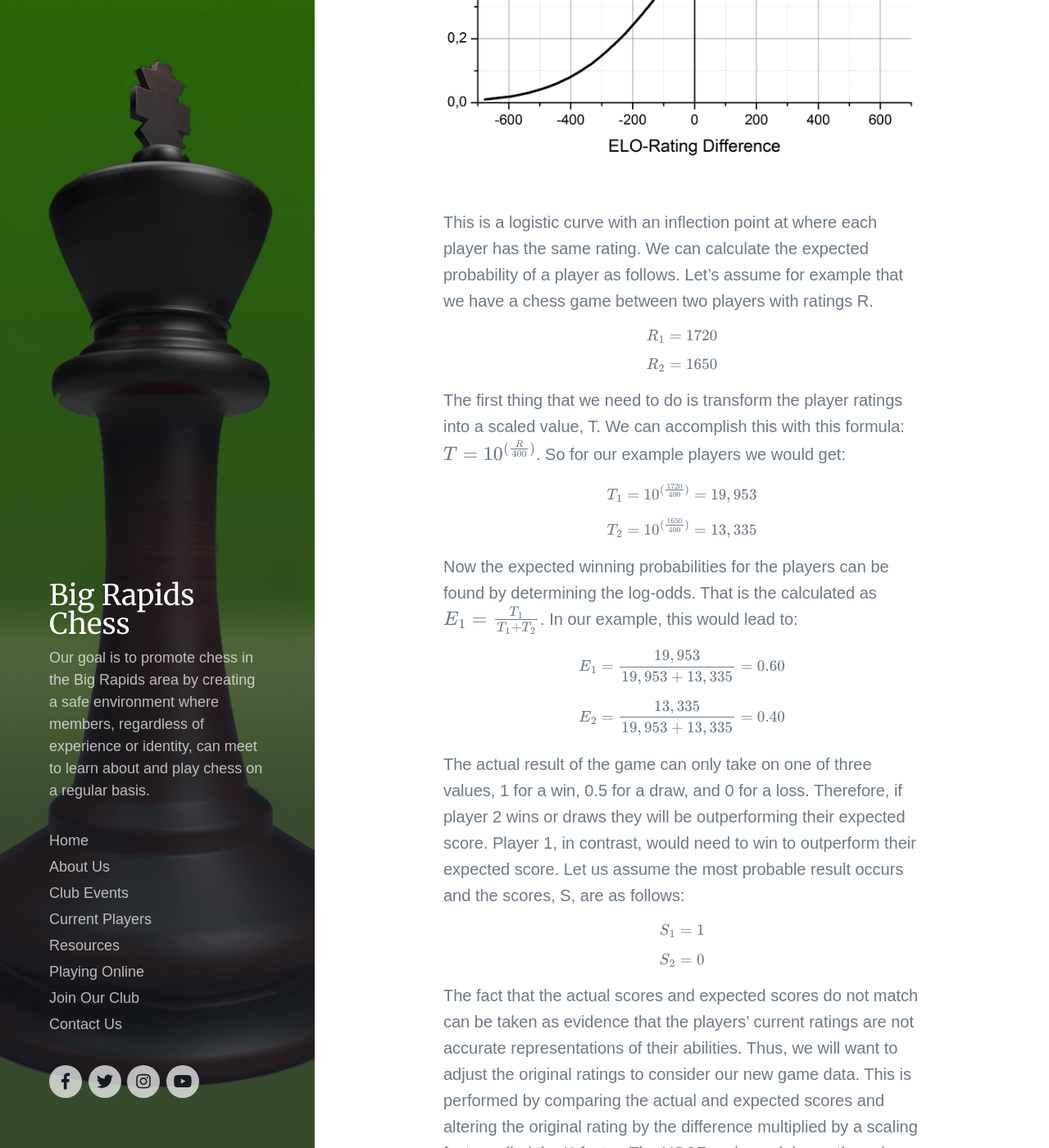
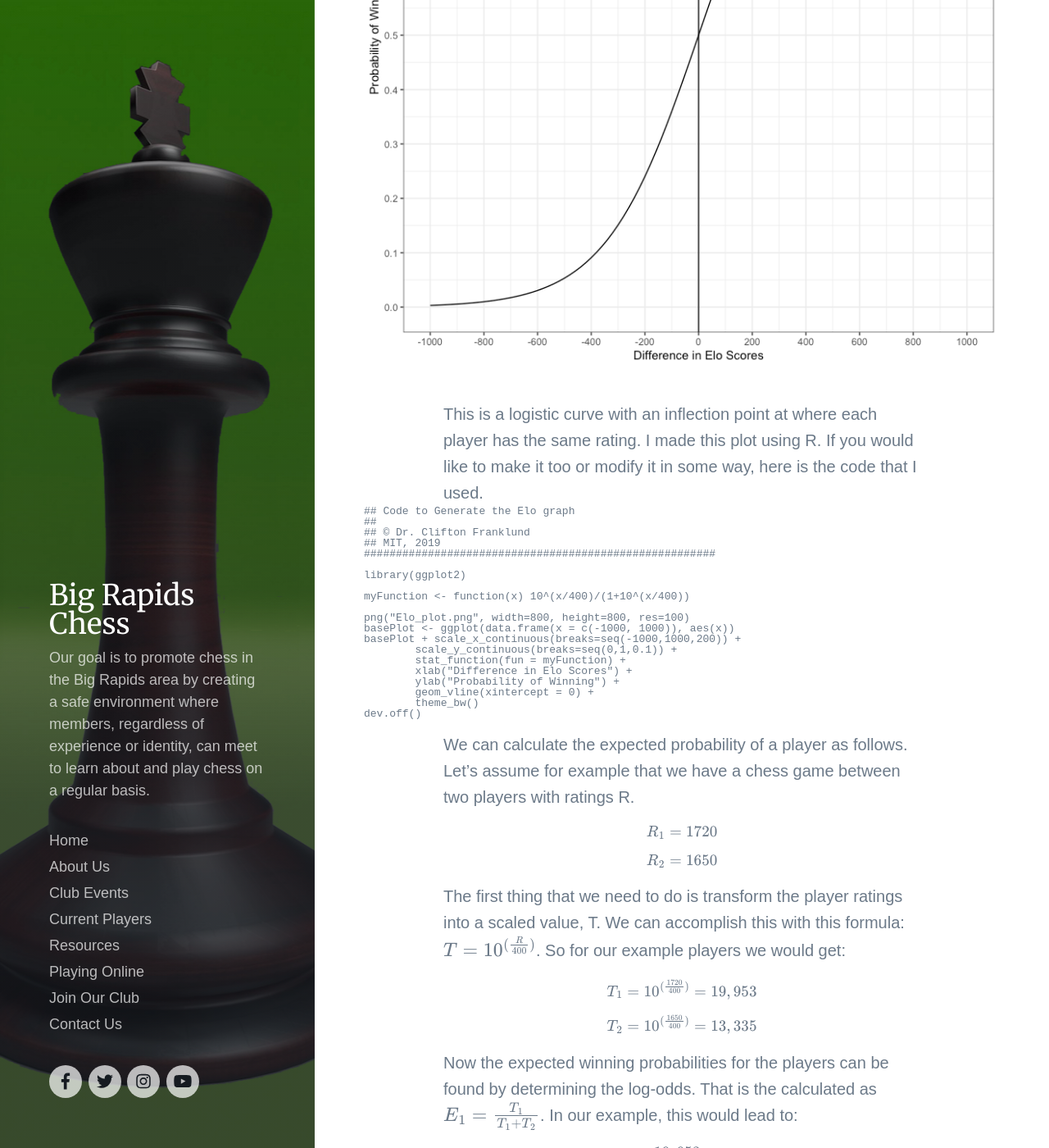
Before and after one commit to bigrapidschess/bigrapidschess.github.io, a Jekyll site: the page built from _pages/rating.md, in a window 1280 px wide and 1400 px high, scrolled down 903 px. Shown: the whole window at 82% size. Built offline with Jekyll 4.4.1, drawn with Linux system fonts in a browser that asks for light colours; nearby versions of some CDN libraries; some web fonts are replaced; formulas are drawn with MathJax 3.

Commit message:
made my own elo plot

````diff
--- a/_pages/rating.md
+++ b/_pages/rating.md
@@ -8,9 +8,34 @@ featured_image: /images/my_background_green.jpg
 
 The [Elo rating system](https://en.wikipedia.org/wiki/Elo_rating_system), pronounced EE-loo, was invented by the Hungarian/American physicist, [Arpad Elo](https://en.wikipedia.org/wiki/Arpad_Elo) in the 1950s. This system is widely used in chess and other sports to produce a scaled rating of player or team abilities. These ratings are calculated according to the expected outcome between two sides given their current rating values. These expectations, in turn, are found by determining the log-odds of each player winning the match given a scaling factor of 400. The result of the scaling is that a player with a rating 400 greater than her opponent is ten time more likely to win than the other way around. When the probability of winning is plotted versus difference in rating scores, we get the graph shown below.
 
-![a plot of winning probabilities vs score differential](images/elo.jpg)
+![a plot of winning probabilities vs score differential](images/Elo_plot.png)
 
-This is a logistic curve with an inflection point at where each player has the same rating. We can calculate the expected probability of a player as follows. Let’s assume for example that we have a chess game between two players with ratings R.
+This is a logistic curve with an inflection point at where each player has the same rating. I made this plot using R. If you would like to make it too or modify it in some way, here is the code that I used.
+
+```#######################################################
+## Code to Generate the Elo graph
+##
+## © Dr. Clifton Franklund
+## MIT, 2019
+#######################################################
+
+library(ggplot2)
+
+myFunction <- function(x) 10^(x/400)/(1+10^(x/400))
+
+png("Elo_plot.png", width=800, height=800, res=100)
+basePlot <- ggplot(data.frame(x = c(-1000, 1000)), aes(x))
+basePlot + scale_x_continuous(breaks=seq(-1000,1000,200)) +
+	scale_y_continuous(breaks=seq(0,1,0.1)) +
+	stat_function(fun = myFunction) +
+	xlab("Difference in Elo Scores") +
+	ylab("Probability of Winning") +
+	geom_vline(xintercept = 0) +
+	theme_bw()
+dev.off()
+```
+
+We can calculate the expected probability of a player as follows. Let’s assume for example that we have a chess game between two players with ratings R.
 
 $$ R_{1} = 1720 $$
 
````
Also changed, not shown: images/Elo_plot.png (added), images/elo.jpg (deleted).
